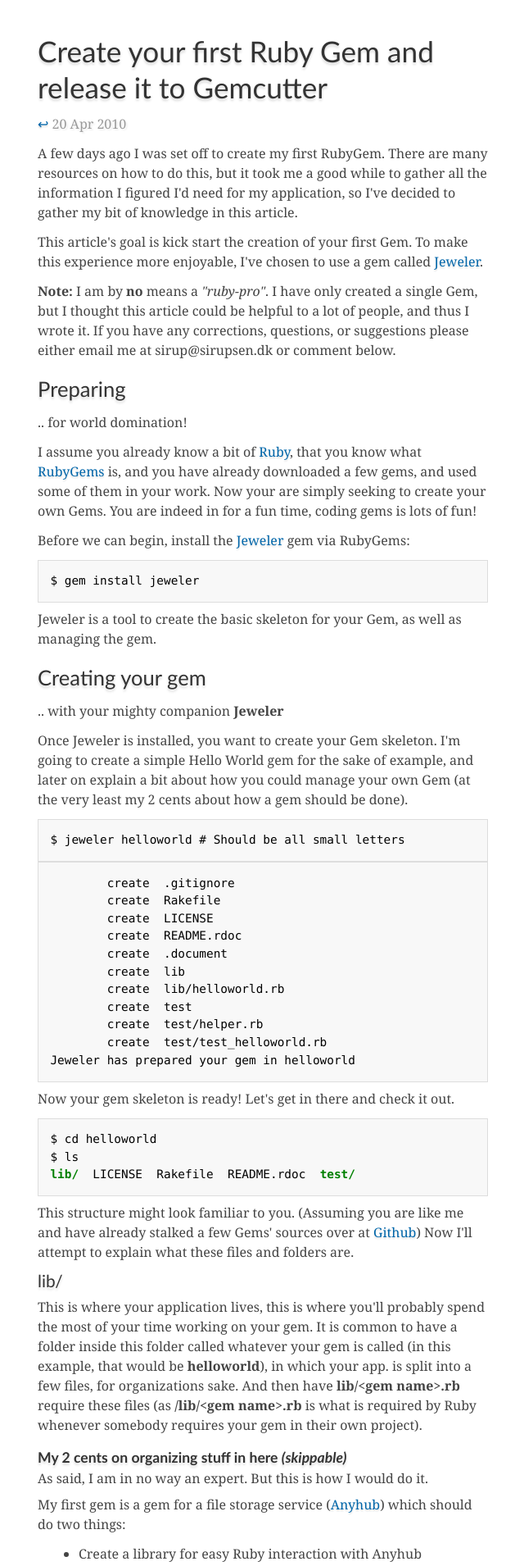
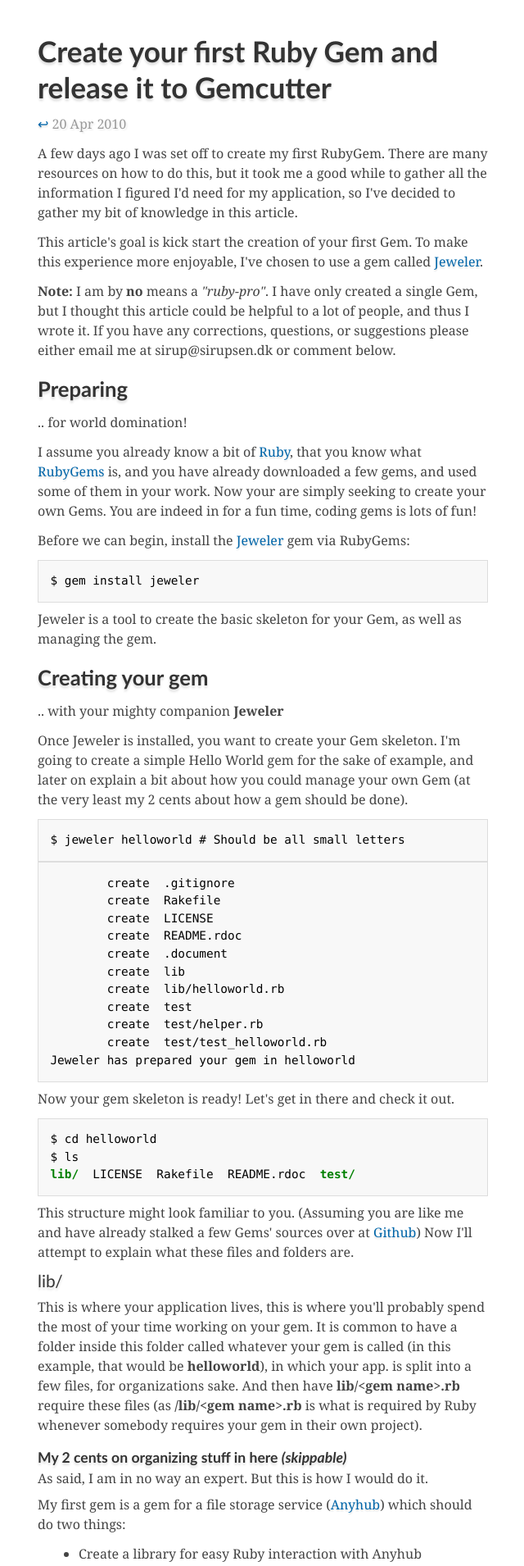
Before and after one commit to igor47/blog, a Jekyll site: the page built from _posts/2010-04-20-create-your-first-ruby-gem-and-release-it-to-gemcutter.html, in a window 1280 px wide. Shown: the top 1910 px of the page at 82% size, without its empty margins (319-959 px from the left). Built offline with Jekyll 4.4.1, drawn with Linux system fonts in a browser that asks for light colours.

Commit message:
Headers appear bold, and removed the colors.

```diff
--- a/index.textile
+++ b/index.textile
@@ -15,7 +15,7 @@
 
 <ul class="posts">
   {% for post in site.posts %}
-    <li class="clicky" onclick="location.href='{{ post.url }}'">%(date){{ post.date | date_to_string }}% %(red)»% "{{ post.title }}":{{ post.url }}</li>
+    <li class="clicky" onclick="location.href='{{ post.url }}'">%(date){{ post.date | date_to_string }}% %(text)»% "{{ post.title }}":{{ post.url }}</li>
   {% endfor %}
 </ul>
 
--- a/static/css/style.css
+++ b/static/css/style.css
@@ -25,6 +25,7 @@
   font-size: 220%;
   margin: 0.3em 0 .3em 0;
   line-height: 1.25em;
+  font-weight: bold;
 }
 
 h1 a {
@@ -37,6 +38,7 @@
   font-size: 160%;
   margin: .75em 0 .5em 0;
   line-height: 1.25em;
+  font-weight: bold;
 }
 
 h3 {
@@ -365,3 +367,7 @@
   float: left;
   font-size: 10pt;
 }
+
+.text {
+  color: #444;
+}
```
Also changed, not shown: other parts of index.textile (+2 -2 lines).
